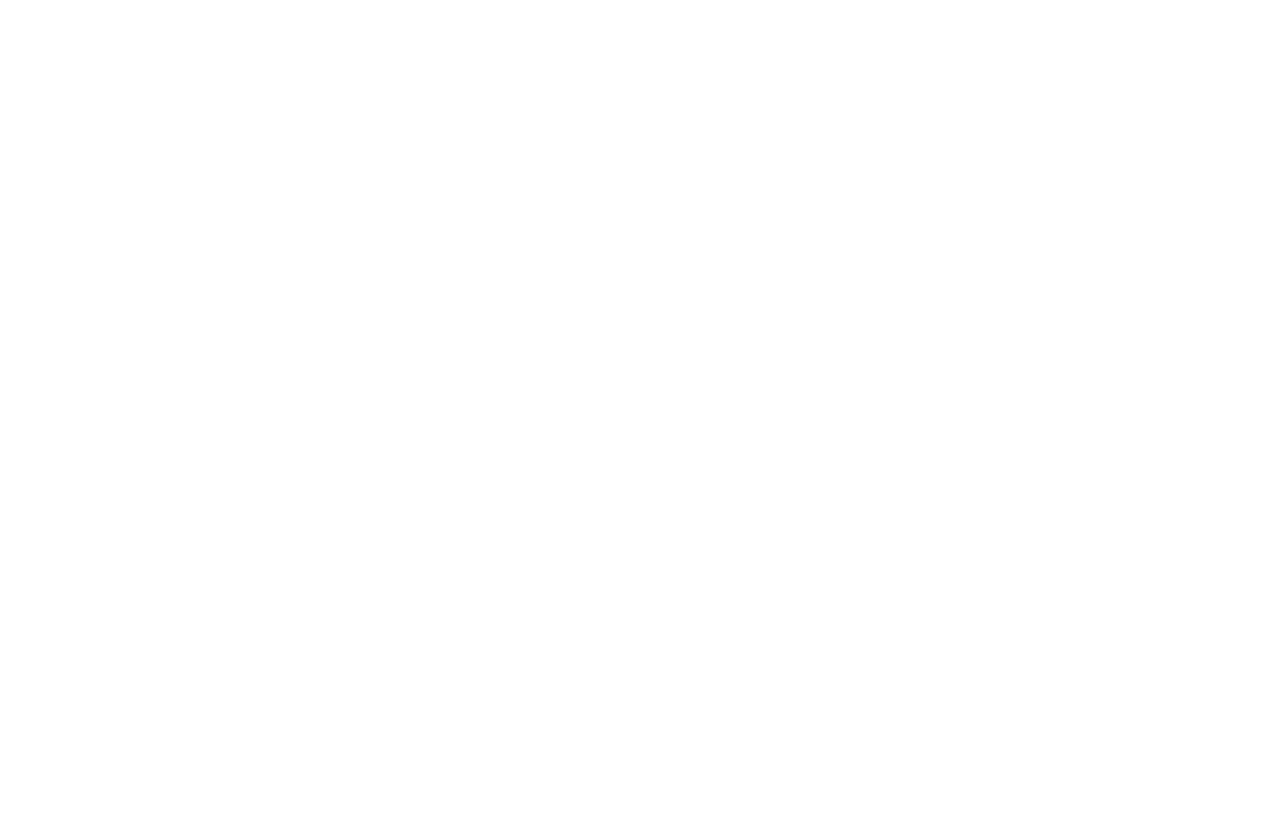
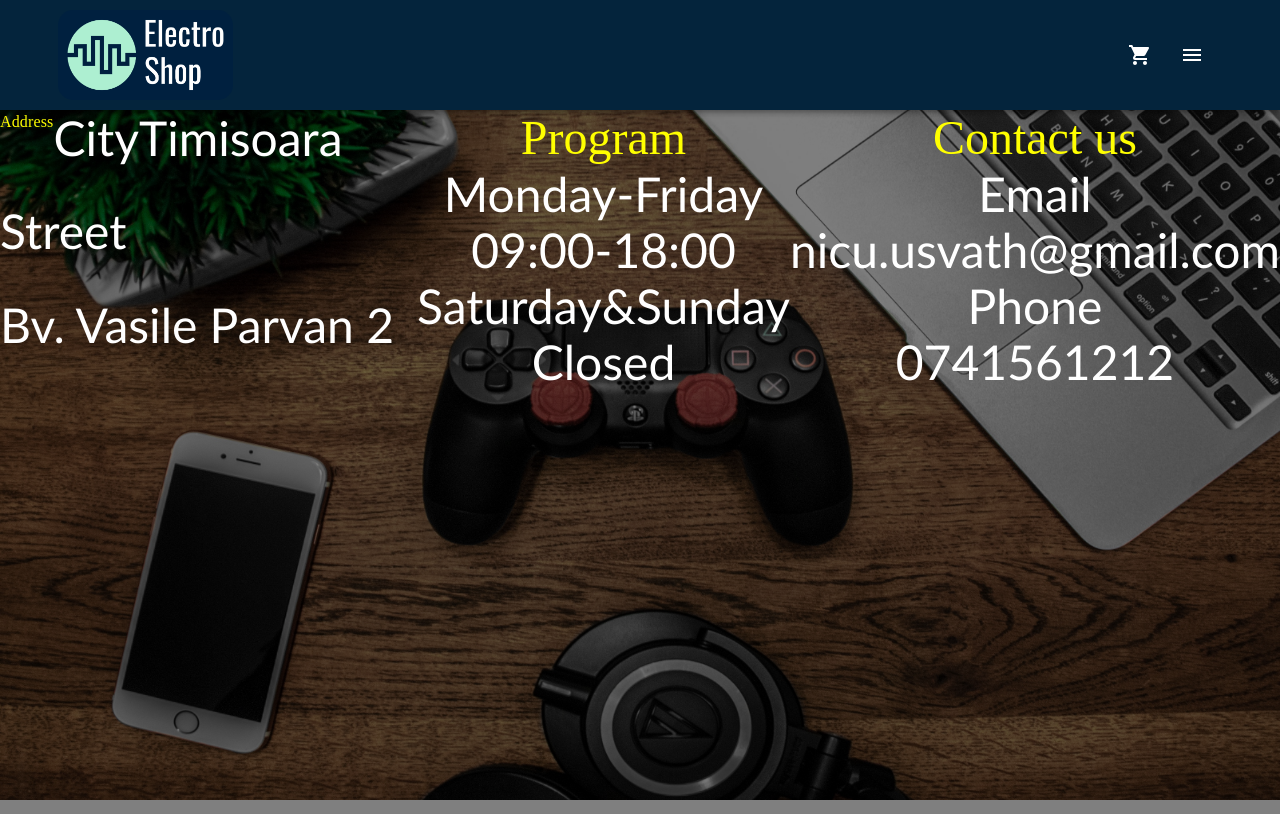
Before and after one commit to UsvathNicolae/electro-shop, a React (Create React App) app in the folder web_client/: page /contact in a window 1280 px wide. Before the commit this address had no page. Built offline with nearby package versions, Linux system fonts and the light colour scheme.

Commit message:
Created contact page

```diff
--- a/web_client/src/components/Menu.tsx
+++ b/web_client/src/components/Menu.tsx
@@ -65,6 +65,9 @@
           <MenuButton variant="contained" color="primary" route="/cart" onClick={p.closeDrawer}>
              Go to shopping cart
           </MenuButton>
+          <MenuButton variant="contained" color="primary" route="/contact" onClick={p.closeDrawer}>
+            Contact us
+          </MenuButton>
           <div className={styles.grow}>
           </div>
           <div className={styles.social}>
--- /dev/null
+++ b/web_client/src/pages/ContactPage.tsx
@@ -0,0 +1,120 @@
+import { Grid, makeStyles, Typography } from "@material-ui/core";
+import React from "react";
+import Navbar from "../components/NavBar";
+
+const useStyles = makeStyles({
+    background: {
+        position: "relative",
+        zIndex: -1,
+        backgroundColor: "rgba(0,0,0,0.5)",
+        height: "88vh",
+        width: "100%",
+    },
+    imageWrapper: {
+        position: "absolute",
+        top: 0,
+        zIndex: -2,
+        display: "flex",
+        width: "100%",
+        height: "100%",
+    },
+    text: {
+        fontFamily: "Calibri",
+        color: "white",
+
+    },
+    title: {
+        fontFamily: "Algerian",
+        color: "yellow",
+        display: "flex",
+        flexDirection: "column",
+        justifyContent: "center",
+        alignItems: "center",
+    },
+    container: {
+        display: "flex",
+        flexDirection: "row",
+        justifyContent: "space-around",
+    }
+});
+
+const ContactPage = () => {
+    const styles = useStyles();
+
+    // @ts-ignore
+    return <div>
+        <Navbar />
+        <div className={styles.background}>
+            <div className={ styles.container }>
+                <Grid container flexDirection='column'>
+                    <Grid item>
+                        <Typography className={ styles.title}>
+                            Address
+                        </Typography>
+                    </Grid>
+                    <Grid item>
+                        <Typography className = { styles.text } variant = "h3">
+                            City
+                        </Typography>
+                    </Grid>
+                    <Grid item>
+                        <Typography className = { styles.text } variant = "h3">
+                            Timisoara
+                        </Typography>
+                    </Grid>
+                    <Grid item>
+                        <Typography className = { styles.text } variant = "h3">
+                            Street
+                        </Typography>
+                    </Grid>
+                    <Grid item>
+                        <Typography className = { styles.text } variant = "h3">
+                            Bv. Vasile Parvan 2
+                        </Typography>
+                    </Grid>
+                </Grid>
+
+                <Typography className = {styles.title} variant = "h3">
+
+                    <div>
+                        Program
+                        <Typography className = { styles.text } variant = "h3">
+                            Monday-Friday
+                        </Typography>
+                        <Typography className = { styles.text } variant = "h3">
+                            09:00-18:00
+                        </Typography>
+                        <Typography className = { styles.text } variant = "h3">
+                            Saturday&Sunday
+                        </Typography>
+                        <Typography className = { styles.text } variant = "h3">
+                            Closed
+                        </Typography>
+
+                    </div>
+                </Typography>
+                <Typography className = {styles.title} variant = "h3">
+
+                    <div>
+                        Contact us
+                        <Typography className = { styles.text } variant = "h3">
+                            Email
+                        </Typography>
+                        <Typography className = { styles.text } variant = "h3">
+                            nicu.usvath@gmail.com
+                        </Typography>
+                        <Typography className = { styles.text } variant = "h3">
+                            Phone
+                        </Typography>
+                        <Typography className = { styles.text } variant = "h3">
+                            0741561212
+                        </Typography>
+                    </div>
+                </Typography>
+            </div>
+        </div>
+        <img className={ styles.imageWrapper } src = "contact.jpg"></img>
+    </div>;
+};
+
+export default ContactPage;
--- a/web_client/src/pages/LandingPage.tsx
+++ b/web_client/src/pages/LandingPage.tsx
@@ -54,7 +54,7 @@
   },
 });
 
-function LandingPage() {
+const LandingPage = () => {
   const styles = useStyles();
 
   return (
--- a/web_client/src/pages/ShopPage.tsx
+++ b/web_client/src/pages/ShopPage.tsx
@@ -4,7 +4,7 @@
 
 const useStyles = makeStyles({});
 
-const ContactPage = () => {
+const ShopPage = () => {
   const styles = useStyles();
 
   return <div>
@@ -12,4 +12,4 @@
   </div>;
 };
 
-export default ContactPage;
+export default ShopPage;
--- a/web_client/src/routing/Router.tsx
+++ b/web_client/src/routing/Router.tsx
@@ -4,6 +4,8 @@
 import LandingPage from '../pages/LandingPage'
 import ShopPage from '../pages/ShopPage'
 import CartPage from '../pages/CartPage'
+import ContactPage from "../pages/ContactPage";
+
 
 const useStyles = makeStyles({
   container: {
@@ -25,6 +27,7 @@
             <Route path="/" element={<LandingPage/>} />
             <Route path="/shop" element={<ShopPage />} />
             <Route path="/cart" element={<CartPage />} />
+            <Route path="/contact" element={<ContactPage />} />
           </Routes>
         </BrowserRouter>
       </div>
```
Also changed, not shown: web_client/public/contact.jpg (added).
